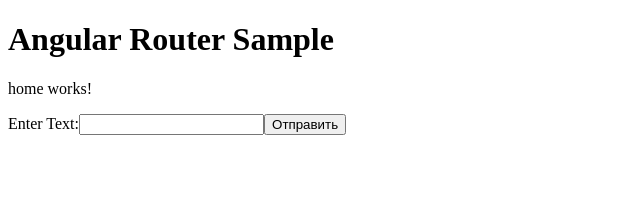
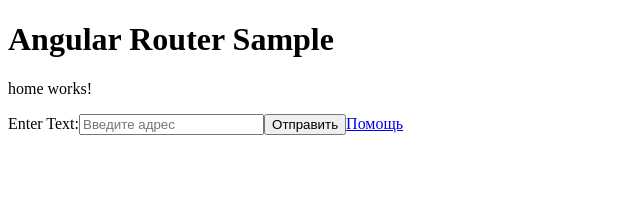
Before and after one commit to VovaGul/standard-address, an Angular app in the folder standard-address/: page / in a window 1280 px wide. Shown: the top 204 px of the page, without its empty margins (0-640 px from the left). Built offline with nearby package versions, Linux system fonts and the light colour scheme.

Commit message:
добавил страницу помощи

```diff
--- a/standard-address/src/app/app.module.ts
+++ b/standard-address/src/app/app.module.ts
@@ -8,18 +8,21 @@
 import { AppComponent } from './app.component';
 import { HomeComponent } from './home/home.component';
 import { PageNotFoundComponent } from './page-not-found/page-not-found.component';
+import { HelpPageComponent } from './help-page/help-page.component';
 
 @NgModule({
   declarations: [
     AppComponent,
     HomeComponent,
-    PageNotFoundComponent
+    PageNotFoundComponent,
+    HelpPageComponent
   ],
   imports: [
     BrowserModule,
     RouterModule.forRoot([
       {path: 'home', component: HomeComponent},
       {path: '', component: HomeComponent},
+      {path: 'help-page', component: HelpPageComponent},
       {path: '**', component: PageNotFoundComponent}
     ]),
     BrowserAnimationsModule,
--- /dev/null
+++ b/standard-address/src/app/help-page/help-page.component.html
@@ -0,0 +1 @@
+<p>help-page works!</p>
--- a/standard-address/src/app/home/home.component.html
+++ b/standard-address/src/app/home/home.component.html
@@ -1,5 +1,7 @@
 <p>home works!</p>
 <label for="rowAddress">Enter Text:</label>
-<input type="text" [(ngModel)]="rowAddress">
+<input type="text" [(ngModel)]="rowAddress" placeholder="Введите адрес" id="rowAddress" name="rowAddress"/>
 <button (click)="send()">Отправить</button>
 <label>{{ address }}</label>
+
+<a routerLink="/help-page">Помощь</a>
```
Also changed, not shown: standard-address/src/app/help-page/help-page.component.ts (added, +10 -0 lines), standard-address/src/app/help-page/help-page.component.css (added), 1 other file (tests, documents, lock files or other folders).
